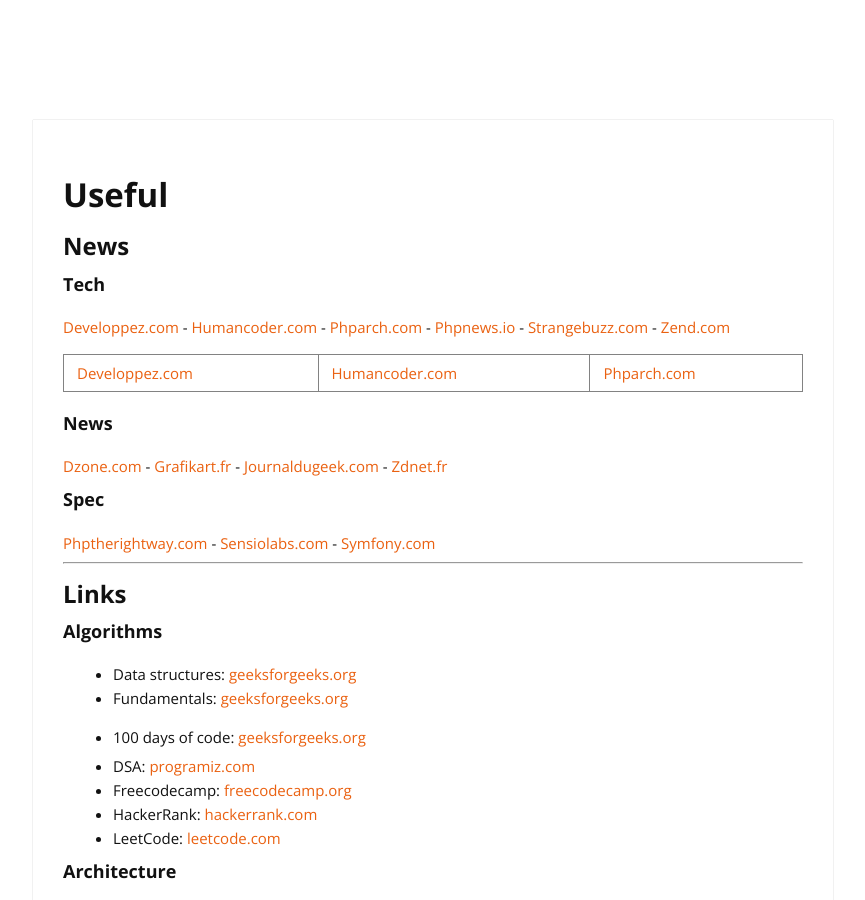
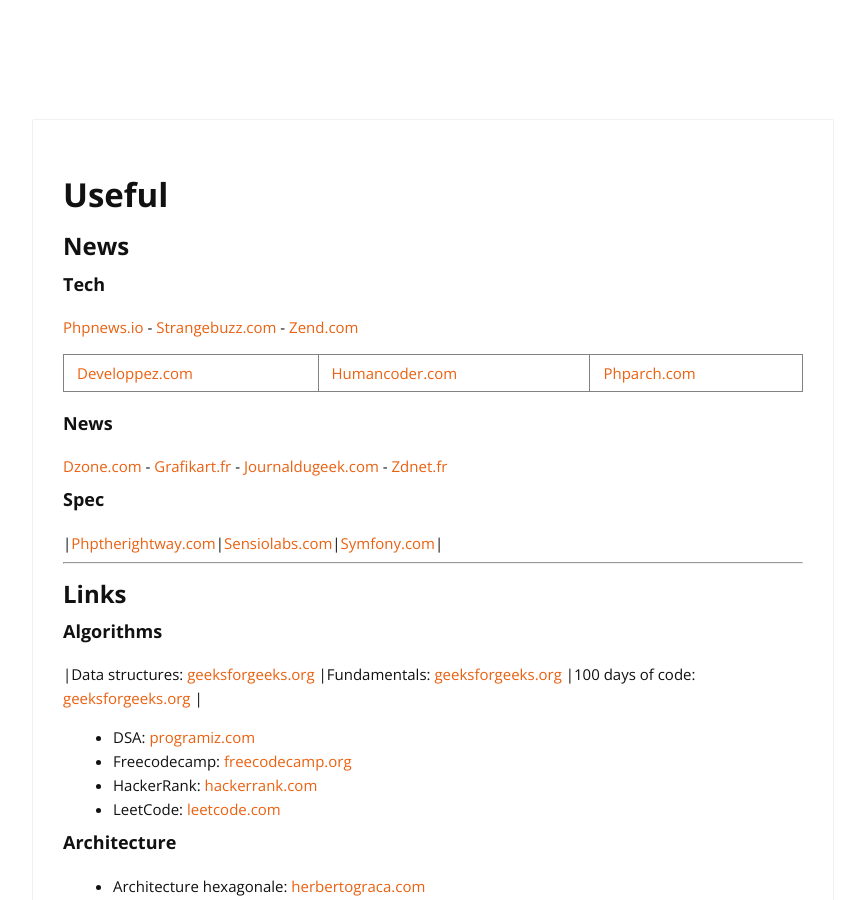
Before and after one commit to cylmat/cylmat.github.io, a Jekyll site: the page built from _pages/USEFUL.md, in a window 1280 px wide and 900 px high. Shown: the whole window, without its empty margins (207-1072 px from the left). Built offline with Jekyll 4.4.1, drawn with Linux system fonts in a browser that asks for light colours; nearby versions of some CDN libraries.

Commit message:
Update USEFUL.md

```diff
--- a/_pages/USEFUL.md
+++ b/_pages/USEFUL.md
@@ -7,9 +7,6 @@
 ## News
 
 ### Tech
-[Developpez.com](https://php.developpez.com) -
-[Humancoder.com](https://news.humancoders.com/t/php) -
-[Phparch.com](https://www.phparch.com) -
 [Phpnews.io](https://phpnews.io) -
 [Strangebuzz.com](https://www.strangebuzz.com/fr) -
 [Zend.com](https://www.zend.com/blog)
@@ -23,17 +20,16 @@
 [Zdnet.fr](https://www.zdnet.fr/actualites/php-4000000130q.htm)
 
 ### Spec
-[Phptherightway.com](https://phptherightway.com) -
-[Sensiolabs.com](https://blog.sensiolabs.com) -
-[Symfony.com](https://symfony.com/blog)
+|[Phptherightway.com](https://phptherightway.com)|[Sensiolabs.com](https://blog.sensiolabs.com)|[Symfony.com](https://symfony.com/blog)|
 
 ---
 ## Links
 
 ### Algorithms
-+ Data structures: [geeksforgeeks.org](https://www.geeksforgeeks.org/data-structures)
-+ Fundamentals: [geeksforgeeks.org](https://www.geeksforgeeks.org/fundamentals-of-algorithms)
-+ 100 days of code: [geeksforgeeks.org](https://www.geeksforgeeks.org/100-days-of-code-a-complete-guide-for-beginners-and-experienced)
+|Data structures: [geeksforgeeks.org](https://www.geeksforgeeks.org/data-structures)
+|Fundamentals: [geeksforgeeks.org](https://www.geeksforgeeks.org/fundamentals-of-algorithms)
+|100 days of code: [geeksforgeeks.org](https://www.geeksforgeeks.org/100-days-of-code-a-complete-guide-for-beginners-and-experienced)
+|
 
 - DSA: [programiz.com](https://www.programiz.com/dsa)
 - Freecodecamp: [freecodecamp.org](https://www.freecodecamp.org/learn)
```
